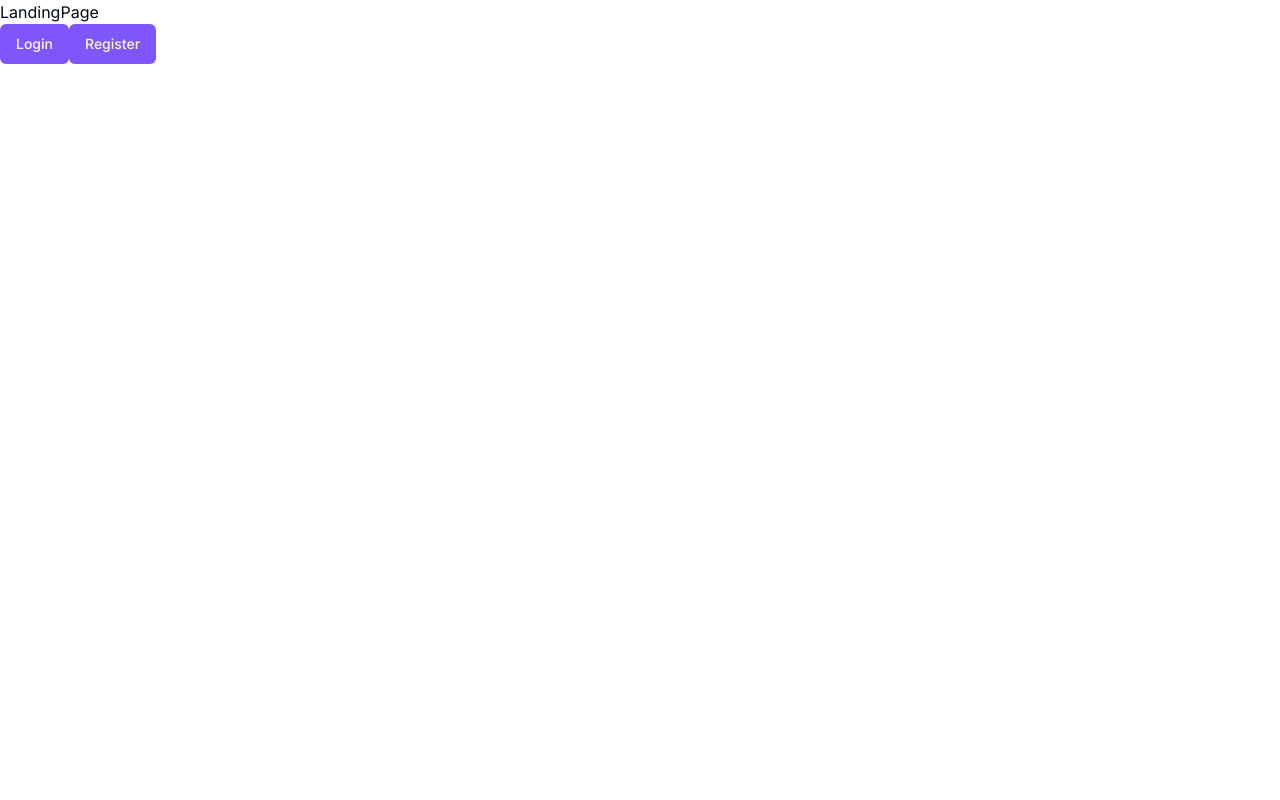
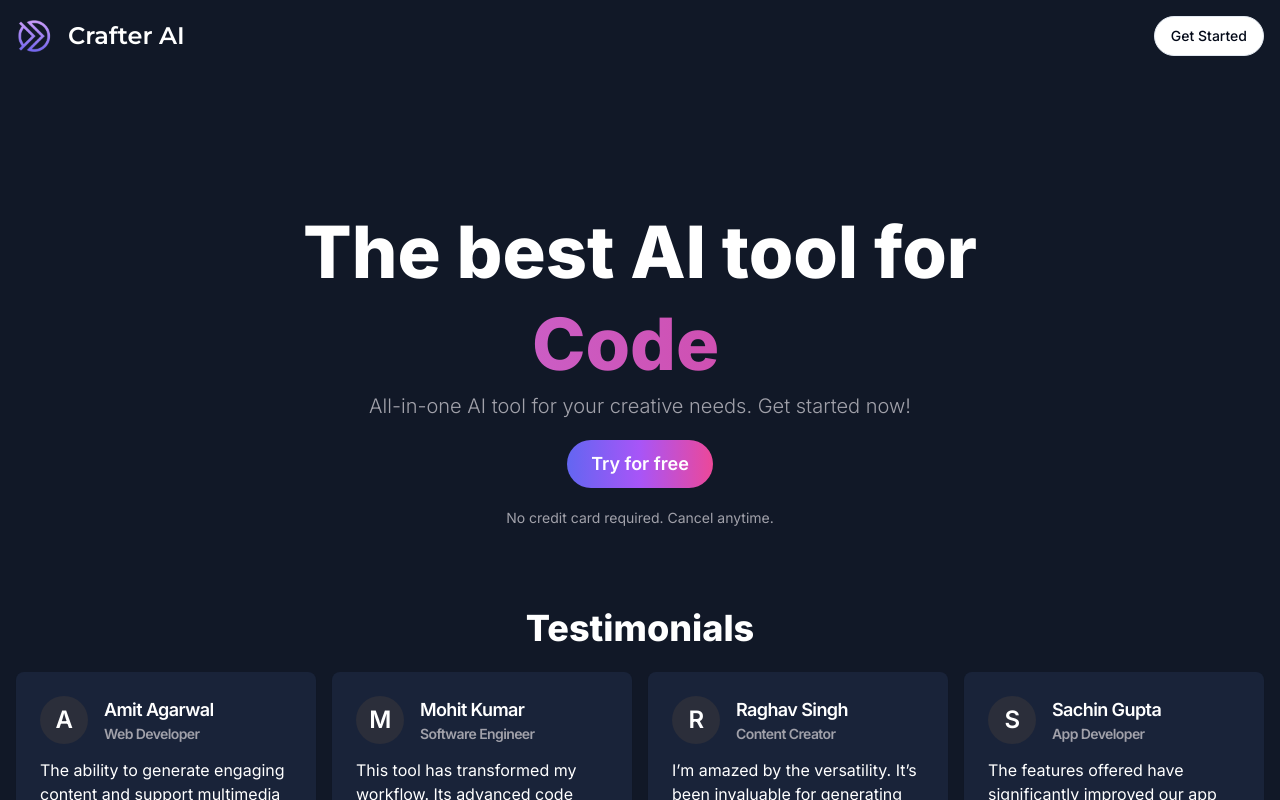
Before and after one commit to DhruvRajpoot/Crafter-AI, a Next.js app: page / in a window 1280 px wide. Built offline with nearby package versions, Linux system fonts and the light colour scheme; no server answers.

Commit message:
feat: landing page

```diff
--- a/app/(landing)/page.tsx
+++ b/app/(landing)/page.tsx
@@ -1,18 +1,14 @@
-import { Button } from "@/components/ui/button";
-import Link from "next/link";
-import React from "react";
+import LandingContent from "@/components/landing-content";
+import LandingHero from "@/components/landing-hero";
+import LandingNavbar from "@/components/landing-navbar";
 
 const LandingPage = () => {
   return (
-    <div>
-      LandingPage
-      <div>
-        <Link href="/sign-in">
-          <Button>Login</Button>
-        </Link>
-        <Link href="/sign-up">
-          <Button>Register</Button>
-        </Link>
+    <div className="h-full bg-[#111827] overflow-auto">
+      <div className="mx-auto max-w-screen-xl h-full">
+        <LandingNavbar />
+        <LandingHero />
+        <LandingContent />
       </div>
     </div>
   );
--- /dev/null
+++ b/components/landing-content.tsx
@@ -0,0 +1,63 @@
+"use client";
+
+import { Card, CardContent, CardHeader, CardTitle } from "./ui/card";
+
+const testimonials = [
+  {
+    name: "Amit Agarwal",
+    title: "Web Developer",
+    description:
+      "The ability to generate engaging content and support multimedia projects has revolutionized my web development work.",
+  },
+  {
+    name: "Mohit Kumar",
+    title: "Software Engineer",
+    description:
+      "This tool has transformed my workflow. Its advanced code generation have become essential for my productivity.",
+  },
+  {
+    name: "Raghav Singh",
+    title: "Content Creator",
+    description:
+      "I’m amazed by the versatility. It’s been invaluable for generating images, videos, and music in our projects.",
+  },
+  {
+    name: "Sachin Gupta",
+    title: "App Developer",
+    description:
+      "The features offered have significantly improved our app development process. It’s now a crucial part of my toolkit.",
+  },
+];
+
+const LandingContent = () => {
+  return (
+    <div className="p-4">
+      <h2 className="text-center text-4xl text-white font-extrabold mb-6">
+        Testimonials
+      </h2>
+      <div className="grid grid-cols-1 sm:grid-cols-2 md:grid-cols-3 xl:grid-cols-4 gap-4">
+        {testimonials.map((testimonial, index) => (
+          <Card key={index} className="bg-[#192339] border-none text-white">
+            <CardHeader>
+              <CardTitle className="flex items-center gap-4">
+                <div className="w-12 h-12 bg-[#2B2E3A] rounded-full flex items-center justify-center text-2xl text-white uppercase">
+                  {testimonial.name[0]}
+                </div>
+                <div>
+                  <p className="text-lg">{testimonial.name}</p>
+                  <p className="text-sm text-zinc-400">{testimonial.title}</p>
+                </div>
+              </CardTitle>
+
+              <CardContent className="p-0 pt-2">
+                {testimonial.description}
+              </CardContent>
+            </CardHeader>
+          </Card>
+        ))}
+      </div>
+    </div>
+  );
+};
+
+export default LandingContent;
--- /dev/null
+++ b/components/landing-hero.tsx
@@ -0,0 +1,53 @@
+"use client";
+
+import { useAuth } from "@clerk/nextjs";
+import Link from "next/link";
+import TypewriterComponent from "typewriter-effect";
+import { Button } from "./ui/button";
+
+const LandingHero = () => {
+  const { isSignedIn } = useAuth();
+
+  return (
+    <div className="text-white font-bold pt-36 pb-16 text-center space-y-5">
+      <div className="text-4xl sm:text-5xl md:text-6xl lg:text-7xl space-y-5 font-extrabold">
+        <h1>The best AI tool for </h1>
+        <div className="text-transparent bg-clip-text bg-gradient-to-r from-purple-400 to-pink-600 pb-2 h-12 sm:h-14 md:h-16">
+          <TypewriterComponent
+            options={{
+              strings: [
+                "Conversation",
+                "Code Generation",
+                "Image Generation",
+                "Video Generation",
+                "Music Generation",
+              ],
+              autoStart: true,
+              loop: true,
+            }}
+          />
+        </div>
+      </div>
+      <div className="text-sm md:text-xl font-light text-zinc-400">
+        All-in-one AI tool for your creative needs. Get started now!
+      </div>
+
+      <div>
+        <Link href={isSignedIn ? "/dashboard" : "/sign-up"}>
+          <Button
+            variant={"premium"}
+            className="md:text-lg p-4 md:p-6 rounded-full font-semibold"
+          >
+            Try for free
+          </Button>
+        </Link>
+      </div>
+
+      <div className="text-zinc-400 text-xs md:text-sm font-normal">
+        No credit card required. Cancel anytime.
+      </div>
+    </div>
+  );
+};
+
+export default LandingHero;
--- /dev/null
+++ b/components/landing-navbar.tsx
@@ -0,0 +1,41 @@
+"use client";
+
+import { cn } from "@/lib/utils";
+import { useAuth } from "@clerk/nextjs";
+import { Montserrat } from "next/font/google";
+import Image from "next/image";
+import Link from "next/link";
+import { Button } from "./ui/button";
+
+const font = Montserrat({
+  weight: "600",
+  subsets: ["latin"],
+});
+
+const LandingNavbar = () => {
+  const { isSignedIn } = useAuth();
+
+  return (
+    <nav className="p-4 bg-transparent flex items-center justify-between">
+      <Link href={"/"} className="flex items-center">
+        <div className="relative w-9 h-8 mr-4">
+          <Image fill alt="Logo" src="/logo.png" />
+        </div>
+
+        <h1 className={cn("text-2xl font-bold text-white", font.className)}>
+          Crafter AI
+        </h1>
+      </Link>
+
+      <div className="flex items-center gap-x-2">
+        <Link href={isSignedIn ? "/dashboard" : "/sign-up"}>
+          <Button variant={"outline"} className="rounded-full">
+            Get Started
+          </Button>
+        </Link>
+      </div>
+    </nav>
+  );
+};
+
+export default LandingNavbar;
--- a/package.json
+++ b/package.json
@@ -36,6 +36,7 @@
     "tailwind-merge": "^2.4.0",
     "tailwindcss-animate": "^1.0.7",
     "ts-morph": "^23.0.0",
+    "typewriter-effect": "^2.21.0",
     "zod": "^3.23.8"
   },
   "devDependencies": {
```
Also changed, not shown: 1 other file (tests, documents, lock files or other folders).
